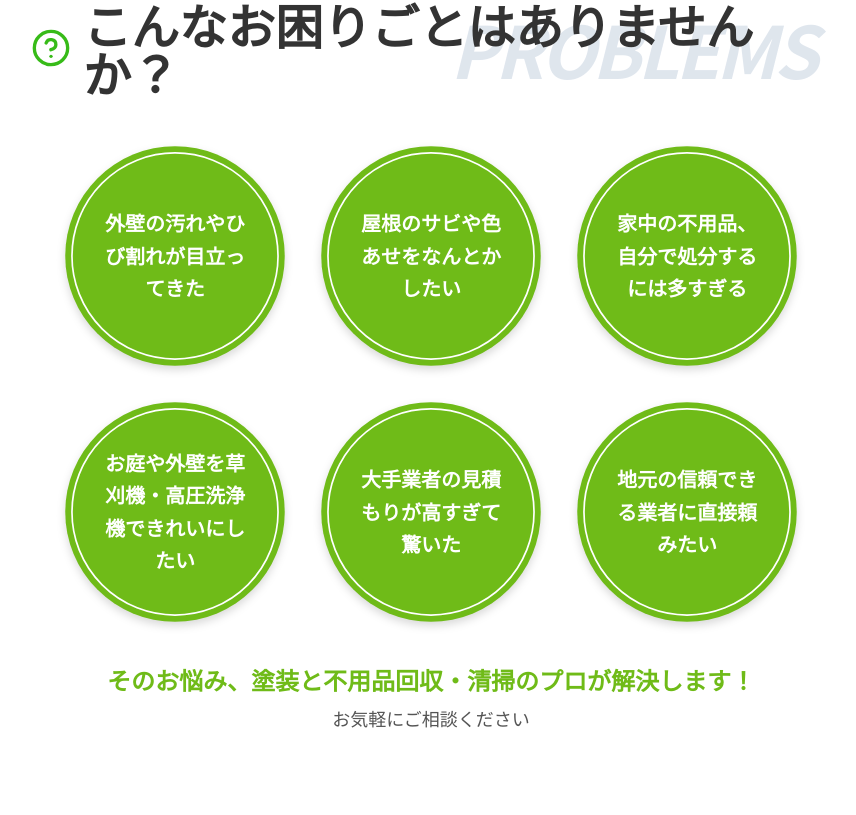
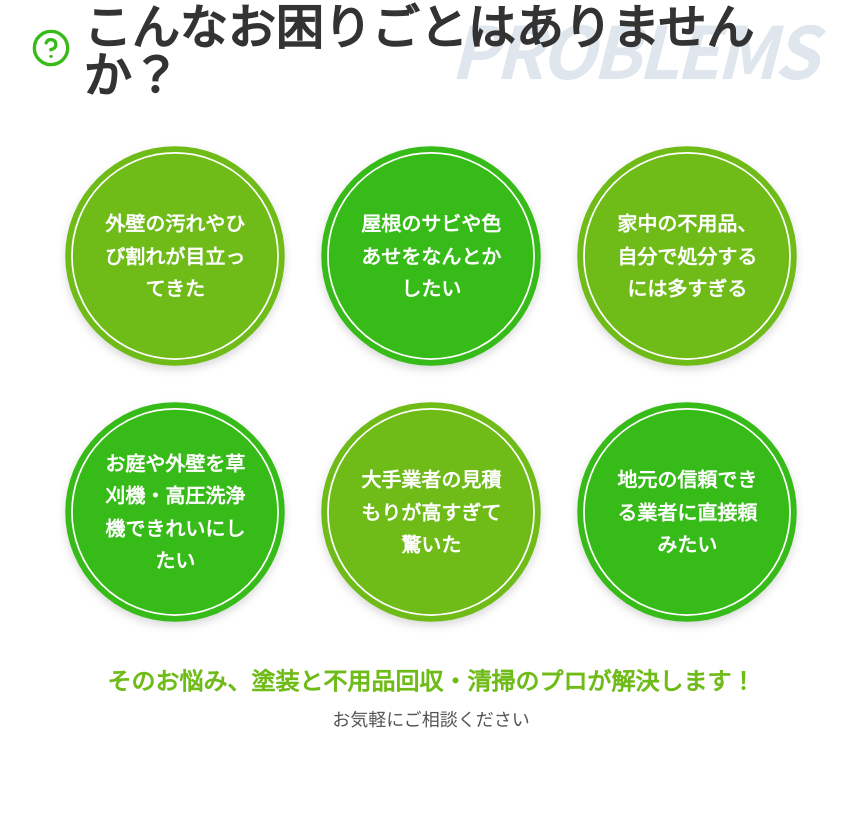
Before and after one commit to gezzzi/hp-tosou, a Next.js app: page / in a window 1280 px wide. Shown: the part 805-1620 px from the top of the page, without its empty margins (209-1065 px from the left). Built offline with nearby package versions, Linux system fonts and the light colour scheme; a web font is replaced by a local one.

Commit message:
色を交互に配置

```diff
--- a/src/components/HomeTroubles.tsx
+++ b/src/components/HomeTroubles.tsx
@@ -1,5 +1,6 @@
 'use client';
 
+import { useState, useEffect } from 'react';
 import { motion } from 'framer-motion';
 import { HelpCircle } from 'lucide-react';
 import FadeIn from './FadeIn';
@@ -13,6 +14,34 @@ export default function HomeTroubles() {
     '大手業者の見積もりが高すぎて驚いた',
     '地元の信頼できる業者に直接頼みたい'
   ];
+
+  // 2列表示（384px 〜 767px）かどうかを判定する
+  const [isTwoColumn, setIsTwoColumn] = useState(false);
+
+  useEffect(() => {
+    const mql = window.matchMedia('(min-width: 384px) and (max-width: 767px)');
+    setIsTwoColumn(mql.matches);
+    const handler = (e: MediaQueryListEvent) => setIsTwoColumn(e.matches);
+    mql.addEventListener('change', handler);
+    return () => mql.removeEventListener('change', handler);
+  }, []);
+
+  // 色の決定ロジック
+  const getCircleColor = (index: number) => {
+    if (isTwoColumn) {
+      // 2列表示の場合：1行目(0,1)は(P,S)、2行目(2,3)は(S,P)、3行目(4,5)は(P,S)
+      // 行番号 (index / 2 の切り捨て) が奇数なら反転させる
+      const row = Math.floor(index / 2);
+      const isEvenRow = row % 2 === 0;
+      if (isEvenRow) {
+        return index % 2 === 0 ? 'var(--primary-green)' : 'var(--secondary-green)';
+      } else {
+        return index % 2 === 0 ? 'var(--secondary-green)' : 'var(--primary-green)';
+      }
+    }
+    // 1列または3列表示の場合：単純に交互
+    return index % 2 === 0 ? 'var(--primary-green)' : 'var(--secondary-green)';
+  };
 
   return (
     <section className="py-16 bg-transparent overflow-hidden relative">
@@ -30,15 +59,19 @@ export default function HomeTroubles() {
         </FadeIn>
 
         <div>
-          <div className="flex flex-wrap justify-center gap-4 md:gap-8">
+          <div className="flex flex-wrap justify-center gap-4 md:gap-8 max-w-[340px] sm:max-w-[500px] md:max-w-none mx-auto">
             {troubles.map((trouble, index) => (
-              <FadeIn key={index} delay={index * 0.1}>
               <motion.div
+                key={index}
+                initial={{ opacity: 0, y: 20 }}
+                whileInView={{ opacity: 1, y: 0 }}
+                viewport={{ once: true }}
+                transition={{ delay: index * 0.1, duration: 0.6 }}
                 whileHover={{
                   backgroundColor: "rgba(255, 255, 255, 0.1)",
                   transition: { duration: 0.3 }
                 }}
-                  className="trouble-item relative group w-44 h-44 md:w-56 md:h-56 flex items-center justify-center transition-all duration-300"
+                className="trouble-item relative group w-40 h-40 sm:w-52 sm:h-52 md:w-56 md:h-56 flex items-center justify-center transition-all duration-300"
               >
                 {/* 画像のデザインを忠実に再現したSVG */}
                 <svg viewBox="0 0 200 200" className="absolute inset-0 w-full h-full drop-shadow-lg">
@@ -47,7 +80,7 @@ export default function HomeTroubles() {
                     cx="100"
                     cy="100"
                     r="98"
-                      className="trouble-circle"
+                    fill={getCircleColor(index)}
                   />
                   {/* 外側の白線 */}
                   <circle cx="100" cy="100" r="92" fill="none" stroke="white" strokeWidth="1.5" />
@@ -60,7 +93,6 @@ export default function HomeTroubles() {
                   ))}
                 </div>
               </motion.div>
-              </FadeIn>
             ))}
           </div>
         </div>
```
Lines whose indentation alone changed are shown as unchanged.
